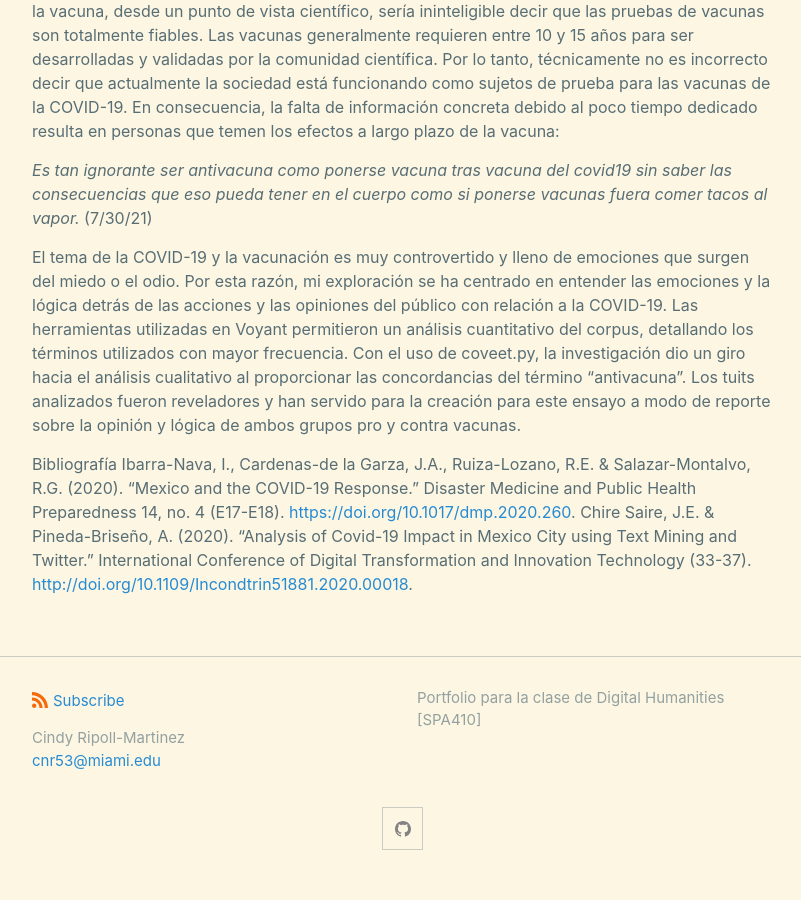
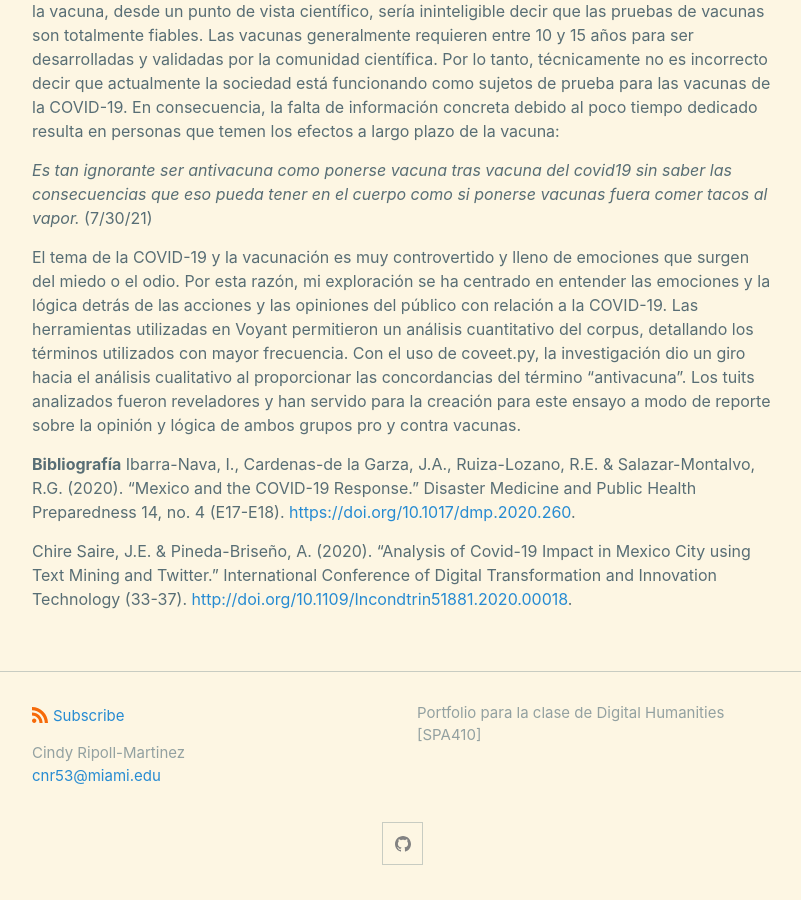
Before and after one commit to cindyripollm/cindyripollm.github.io, a Jekyll site: the page built from _posts/2021-12-08-COVID.md, in a window 1280 px wide and 900 px high, scrolled down 4608 px. Shown: the whole window, without its empty margins (238-1039 px from the left). Built offline with Jekyll 4.4.1, drawn with Linux system fonts in a browser that asks for light colours.

```diff
--- a/_posts/2021-12-08-COVID.md
+++ b/_posts/2021-12-08-COVID.md
@@ -79,8 +79,10 @@ Aunque varias investigaciones y experimentos se han llevado a cabo para estudiar
 El tema de la COVID-19 y la vacunación es muy controvertido y lleno de emociones que surgen del miedo o el odio. Por esta razón, mi exploración se ha centrado en entender las emociones y la lógica detrás de las acciones y las opiniones del público con relación a la COVID-19. Las herramientas utilizadas en Voyant permitieron un análisis cuantitativo del corpus, detallando los términos utilizados con mayor frecuencia. Con el uso de coveet.py, la investigación dio un giro hacia el análisis cualitativo al proporcionar las concordancias del término “antivacuna”.  Los tuits analizados fueron reveladores y han servido para la creación para este ensayo a modo de reporte sobre la opinión y lógica de ambos grupos pro y contra vacunas.
 
 
-Bibliografía
+**Bibliografía**
 Ibarra-Nava, I., Cardenas-de la Garza, J.A., Ruiza-Lozano, R.E. & Salazar-Montalvo, R.G.
 (2020). “Mexico and the COVID-19 Response.” Disaster Medicine and Public Health Preparedness 14, no. 4 (E17-E18). [https://doi.org/10.1017/dmp.2020.260](https://doi.org/10.1017/dmp.2020.260).
+
+
 Chire Saire, J.E. & Pineda-Briseño, A. (2020). “Analysis of Covid-19 Impact in Mexico City
 using Text Mining and Twitter.” International Conference of Digital Transformation and Innovation Technology (33-37). [http://doi.org/10.1109/Incondtrin51881.2020.00018](http://doi.org/10.1109/Incondtrin51881.2020.00018).
```
